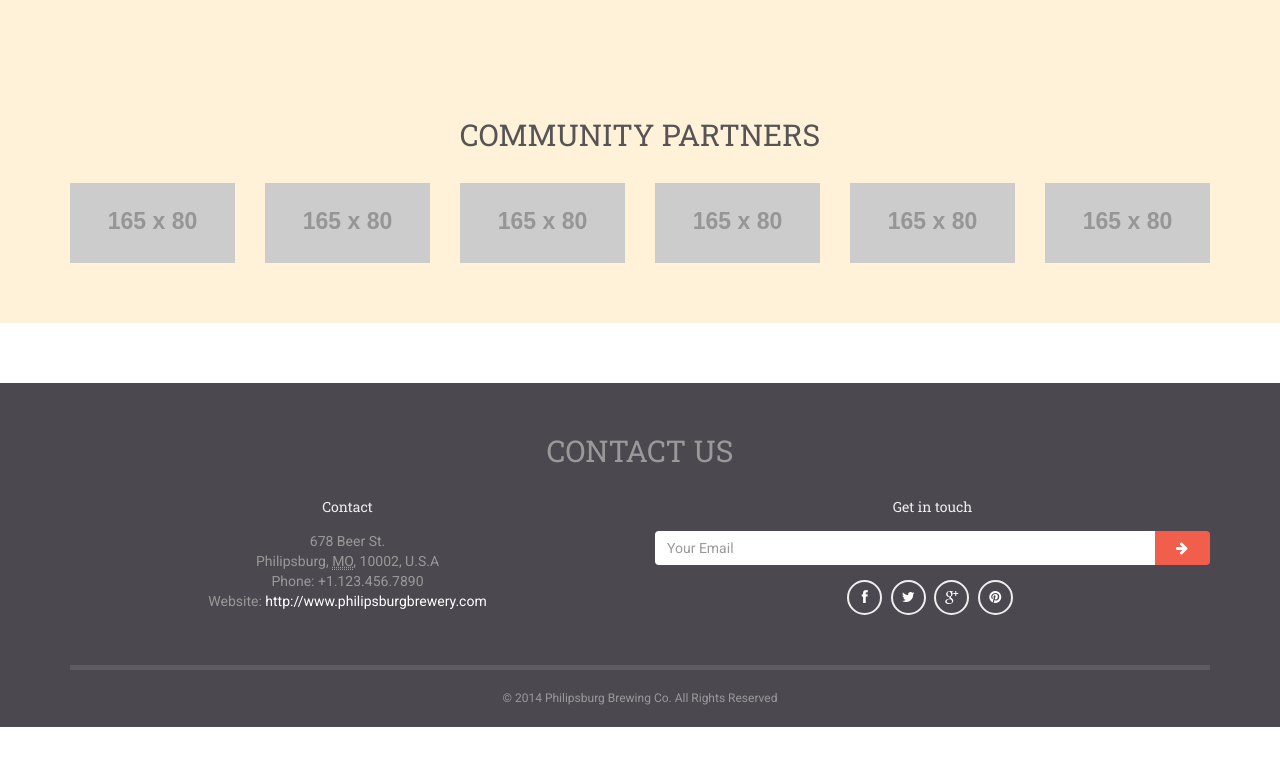
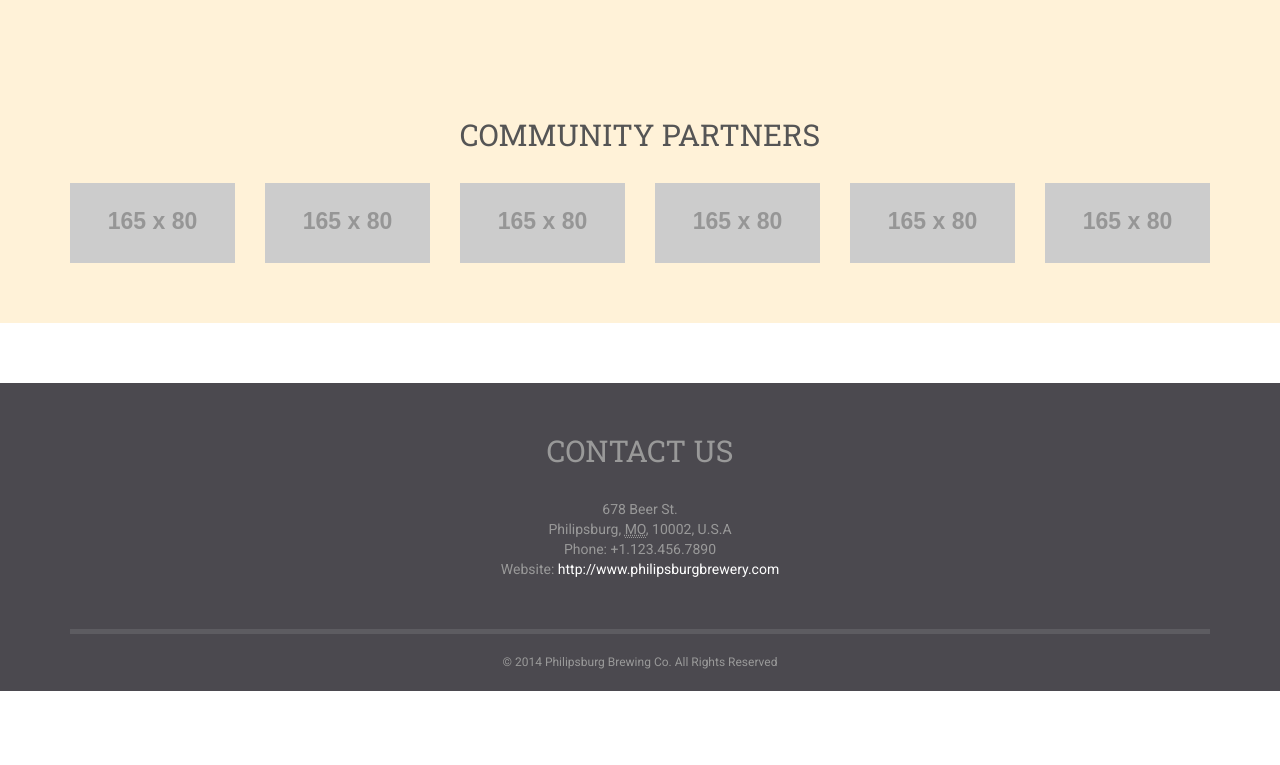
Before and after one commit to WebAheadStudios/pburgbrew, a plain HTML site: page index.html in a window 1280 px wide. Shown: the part 5032-5797 px from the top of the page. Drawn offline with nearby package versions, Linux system fonts and the light colour scheme; placeholder pictures from the web are drawn by us.

Commit message:
Get in touch is gone now

```diff
--- a/index.html
+++ b/index.html
@@ -4,7 +4,7 @@
       <meta charset="utf-8">
       <meta http-equiv="X-UA-Compatible" content="IE=edge">
       <meta name="viewport" content="width=device-width, initial-scale=1.0">
-      <title>Start - Responsive One Page Template</title>
+      <title>Philipsburg Brewing Company</title>
       <link href="assets/css/template.css" rel="stylesheet">
       <link href="assets/css/main.css" rel="stylesheet">
       <!-- HTML5 shim and Respond.js IE8 support of HTML5 elements and media queries -->
@@ -501,8 +501,7 @@ impress a girl.)
             <h2 class="section-title"><span>CONTACT US</span></h2>
                <div id="sidebar-footer-1">
                   <div class="row">
-                     <aside class="widget col-sm-6">
-                        <h5 class="widget-title">Contact</h5>
+                     <aside class="widget col-sm-12">
                         <div class="textwidget">
                            <div class="adr">
                               <div class="street-address">678 Beer St.</div>
@@ -514,21 +513,6 @@ impress a girl.)
                            <div>Phone: <span class="tel">+1.123.456.7890</span></div>
                            <div>Website: <a class="url" href="http://www.philipsburgbrewery.com">http://www.philipsburgbrewery.com</a></div>
                         </div>
-                     </aside>
-                     <aside class="widget col-sm-6">
-                        <h5 class="widget-title">Get in touch</h5>
-                        <div class="input-group">
-                           <input type="text" class="form-control" placeholder="Your Email">
-                           <span class="input-group-btn">
-                           <button class="btn btn-danger" type="button"><i class="fa fa-arrow-right"></i></button>
-                           </span>
-                        </div>
-                        <ul class="social-links">
-                           <li><a href="#"><i class="fa fa-facebook"></i></a></li>
-                           <li><a href="#"><i class="fa fa-twitter"></i></a></li>
-                           <li><a href="#"><i class="fa fa-google-plus"></i></a></li>
-                           <li><a href="#"><i class="fa fa-pinterest"></i></a></li>
-                        </ul>
                      </aside>
                   </div>
                </div>
```
